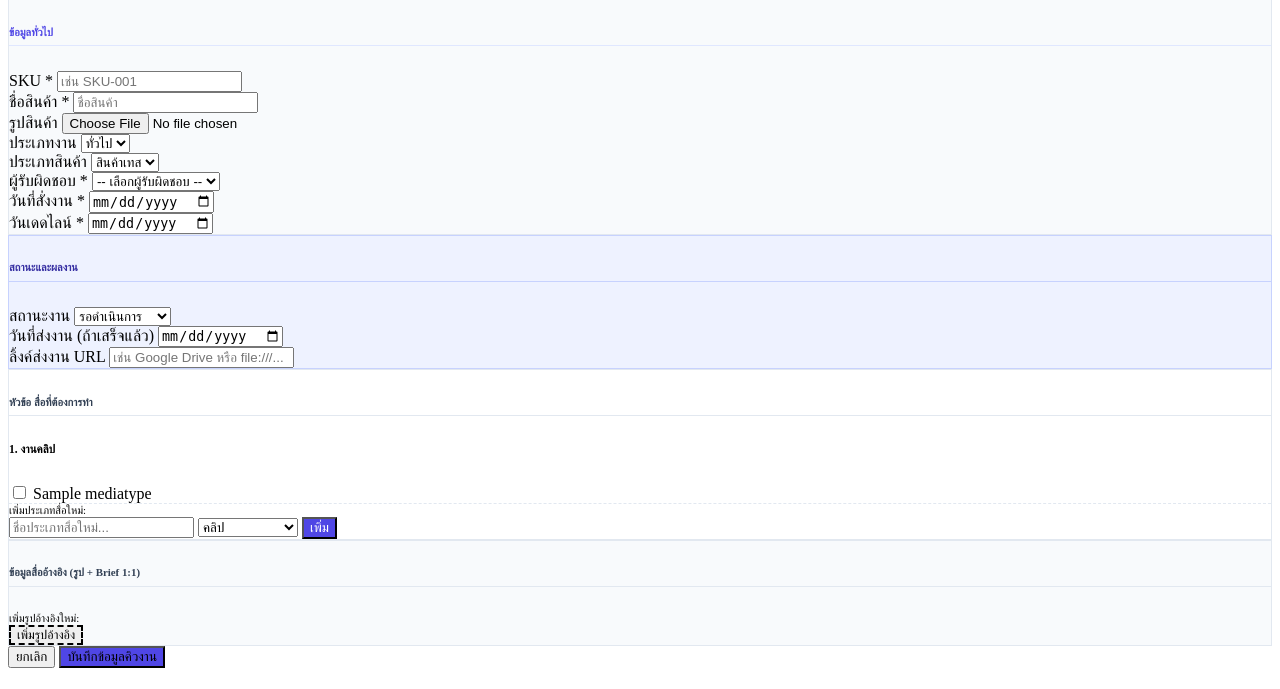
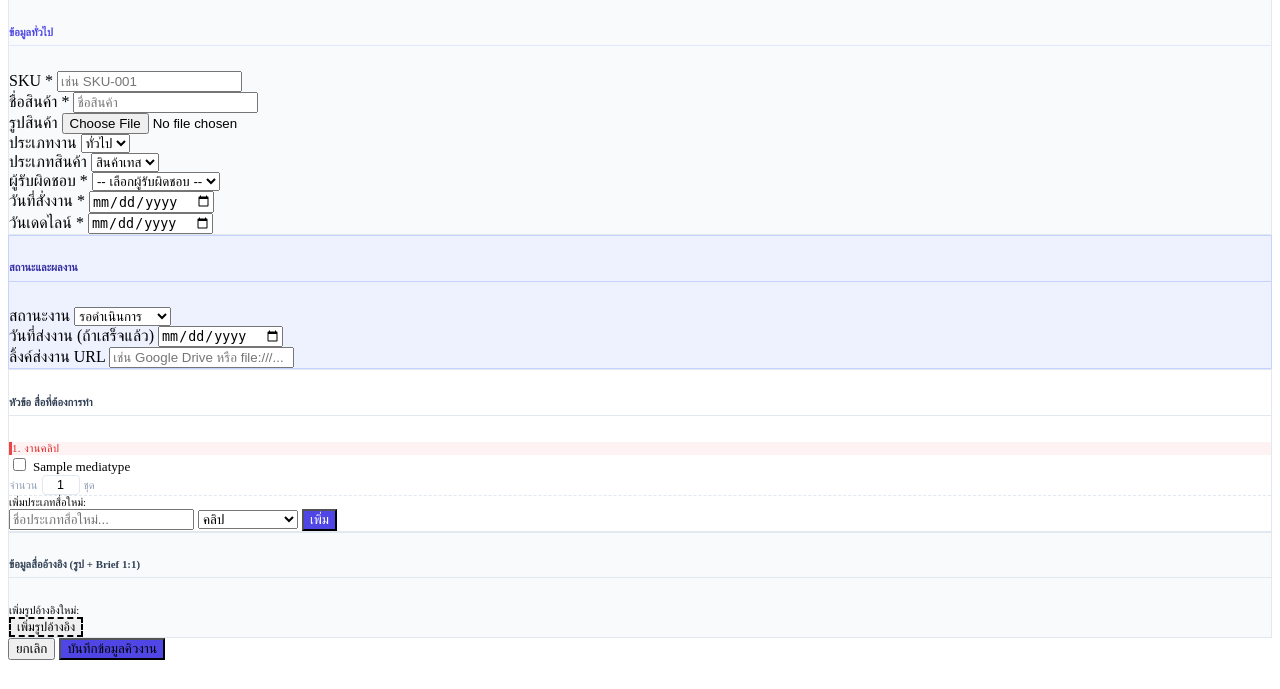
Before and after one commit to Git-Thanapol/mos_content_management, a Django app: page /graphicqueue/add/ in a window 1280 px wide. Shown: the part 111-800 px from the top of the page. Run offline with Django 5.2, Linux system fonts and the light colour scheme; a user stored in the database is signed in; tables that the repository leaves empty hold one stand-in row (values such as "Sample post").

Commit message:
Graphic Queue modal: media qty per type, new media names, UI polish
Data:
- Add GraphicJob.media_quantities JSONField ({str(pk): qty})
- Migration 0002_graphicjob_media_quantities
- Create apps/graphicqueue/templatetags/graphicqueue_tags.py with get_qty filter
- Update seed_graphicqueue: new media names (6 clip + 3 image) + --flush flag
  Video: คลิป 1:1/4:5/9:16 มีกรอบ/ไม่มีกรอบ
  Image: ภาพ 1 ภาพ 4:5, ภาพ 1 ภาพ 9:16, ภาพ อัลบั้ม 4 ภาพ 1:1

Views:
- queue_form POST: save media_quantities per checked media type
- queue_form GET: pass checked_quantities to form modal context
- media_type_add POST: preserve qty values across HTMX swap
- view_media_modal: pass media_quantities to template

media_options.html:
- Red left-border header for งานคลิป; blue for งานภาพ
- Each row: checkbox | label | จำนวน [n] ชุด
- Hover highlight (red tint for clip, blue tint for image)
- Number input without spinner arrows (-webkit/-moz)

queue_form_modal.html:
- Pass checked_quantities via include
- Include all inputs in HTMX media_type_add request (qty preserved)
- Add CSS to globally hide number spinners in modal

view_media_modal.html:
- Show qty badge (n ชุด) next to each media type

Co-Authored-By: Claude Sonnet 4.6 <noreply@anthropic.com>

```diff
--- a/apps/graphicqueue/models.py
+++ b/apps/graphicqueue/models.py
@@ -71,6 +71,7 @@ class GraphicJob(models.Model):
     work_url = models.CharField(max_length=1000, blank=True, verbose_name="URL ลิ้งค์ส่งงาน")
 
     media_types = models.ManyToManyField(MediaType, blank=True, related_name="jobs", verbose_name="สื่อที่ต้องการทำ")
+    media_quantities = models.JSONField(default=dict, blank=True, verbose_name="จำนวนสื่อต่อประเภท")
 
     created_at = models.DateTimeField(auto_now_add=True)
     updated_at = models.DateTimeField(auto_now=True)
--- /dev/null
+++ b/apps/graphicqueue/templatetags/graphicqueue_tags.py
@@ -0,0 +1,12 @@
+from django import template
+
+register = template.Library()
+
+
+@register.filter
+def get_qty(quantities, pk):
+    """Return quantity for a media type pk from a {str(pk): qty} dict. Defaults to 1."""
+    try:
+        return int(quantities.get(str(pk), 1))
+    except (ValueError, TypeError):
+        return 1
--- a/apps/graphicqueue/views.py
+++ b/apps/graphicqueue/views.py
@@ -119,9 +119,19 @@ def queue_form(request, pk=None):
             with transaction.atomic():
                 job = form.save()
 
-                # Media types M2M
+                # Media types M2M + quantities
                 media_ids = request.POST.getlist("media_type_ids")
                 job.media_types.set(MediaType.objects.filter(pk__in=media_ids))
+                quantities = {}
+                for pk in media_ids:
+                    if pk.isdigit():
+                        qty_str = request.POST.get(f"media_qty_{pk}", "1")
+                        try:
+                            quantities[pk] = max(1, int(qty_str))
+                        except (ValueError, TypeError):
+                            quantities[pk] = 1
+                job.media_quantities = quantities
+                job.save(update_fields=["media_quantities"])
 
                 # Delete selected existing ref images
                 delete_ids = request.POST.getlist("delete_ref_ids")
@@ -146,6 +156,7 @@ def queue_form(request, pk=None):
         form = GraphicJobForm(instance=instance)
 
     checked_ids = set(instance.media_types.values_list("pk", flat=True)) if instance else set()
+    checked_quantities = {str(k): v for k, v in (instance.media_quantities or {}).items()} if instance else {}
     video_types = MediaType.objects.filter(category=MediaType.CATEGORY_VIDEO).order_by("order", "id")
     image_types = MediaType.objects.filter(category=MediaType.CATEGORY_IMAGE).order_by("order", "id")
     existing_refs = list(instance.ref_images.all()) if instance else []
@@ -154,6 +165,7 @@ def queue_form(request, pk=None):
         "form": form,
         "instance": instance,
         "checked_ids": checked_ids,
+        "checked_quantities": checked_quantities,
         "video_types": video_types,
         "image_types": image_types,
         "existing_refs": existing_refs,
@@ -185,6 +197,7 @@ def media_options(request):
         "video_types": video_types,
         "image_types": image_types,
         "checked_ids": checked_ids,
+        "checked_quantities": {},
     })
 
 
@@ -197,6 +210,17 @@ def media_type_add(request):
     checked_str = request.POST.getlist("media_type_ids")
     checked_ids = set(int(x) for x in checked_str if x.isdigit())
 
+    # Preserve quantity values across the HTMX swap
+    checked_quantities = {}
+    for key, val in request.POST.items():
+        if key.startswith("media_qty_"):
+            pk = key[len("media_qty_"):]
+            if pk.isdigit():
+                try:
+                    checked_quantities[pk] = max(1, int(val))
+                except (ValueError, TypeError):
+                    checked_quantities[pk] = 1
+
     if name:
         order = MediaType.objects.filter(category=category).count()
         mtype, _ = MediaType.objects.get_or_create(
@@ -204,6 +228,7 @@ def media_type_add(request):
             defaults={"category": category, "order": order},
         )
         checked_ids.add(mtype.pk)
+        checked_quantities[str(mtype.pk)] = 1
 
     video_types = MediaType.objects.filter(category=MediaType.CATEGORY_VIDEO).order_by("order", "id")
     image_types = MediaType.objects.filter(category=MediaType.CATEGORY_IMAGE).order_by("order", "id")
@@ -211,6 +236,7 @@ def media_type_add(request):
         "video_types": video_types,
         "image_types": image_types,
         "checked_ids": checked_ids,
+        "checked_quantities": checked_quantities,
     })
 
 
@@ -225,6 +251,7 @@ def view_media_modal(request, pk):
         "job": job,
         "video_media": video_media,
         "image_media": image_media,
+        "media_quantities": {str(k): v for k, v in (job.media_quantities or {}).items()},
     })
 
 
--- a/templates/graphicqueue/partials/media_options.html
+++ b/templates/graphicqueue/partials/media_options.html
@@ -1,39 +1,71 @@
+{% load graphicqueue_tags %}
+
 {% if video_types %}
-<div class="mb-2">
-    <h6 class="text-danger fw-bold mb-2" style="font-size:.72rem">1. งานคลิป</h6>
-    <div class="ps-1">
+<div class="mb-3">
+    <div class="d-flex align-items-center px-2 py-1 rounded-2 mb-2"
+         style="background:#fef2f2;border-left:3px solid #ef4444">
+        <i class="fa-solid fa-clapperboard me-2" style="color:#ef4444;font-size:.75rem"></i>
+        <small class="fw-bold" style="color:#dc2626;font-size:.68rem;text-transform:uppercase;letter-spacing:.04em">1. งานคลิป</small>
+    </div>
     {% for mt in video_types %}
-        <div class="form-check mb-1">
-            <input class="form-check-input" type="checkbox"
+    <div class="d-flex align-items-center gap-2 px-2 py-1 rounded-2 mb-1"
+         style="cursor:pointer;transition:background .1s"
+         onmouseover="this.style.background='#fef2f2'"
+         onmouseout="this.style.background=''">
+        <input class="form-check-input flex-shrink-0 mt-0" type="checkbox"
                name="media_type_ids"
                value="{{ mt.pk }}"
                id="mt-{{ mt.pk }}"
-                   {% if mt.pk in checked_ids %}checked{% endif %}>
-            <label class="form-check-label small" for="mt-{{ mt.pk }}">{{ mt.name }}</label>
+               {% if mt.pk in checked_ids %}checked{% endif %}
+               style="cursor:pointer">
+        <label class="form-check-label flex-grow-1" for="mt-{{ mt.pk }}"
+               style="cursor:pointer;font-size:.82rem;user-select:none">{{ mt.name }}</label>
+        <div class="d-flex align-items-center gap-1 flex-shrink-0" style="color:#94a3b8">
+            <span style="font-size:.7rem">จำนวน</span>
+            <input type="number" name="media_qty_{{ mt.pk }}"
+                   value="{{ checked_quantities|get_qty:mt.pk }}"
+                   min="1" max="99"
+                   style="width:38px;padding:2px 4px;border:1px solid #e2e8f0;border-radius:4px;font-size:.78rem;text-align:center;outline:none;-moz-appearance:textfield">
+            <span style="font-size:.7rem">ชุด</span>
+        </div>
     </div>
     {% endfor %}
-    </div>
 </div>
 {% endif %}
 
 {% if image_types %}
 <div>
-    <h6 class="text-primary fw-bold mb-2" style="font-size:.72rem">2. งานรูปภาพ</h6>
-    <div class="ps-1">
+    <div class="d-flex align-items-center px-2 py-1 rounded-2 mb-2"
+         style="background:#eff6ff;border-left:3px solid #3b82f6">
+        <i class="fa-solid fa-image me-2" style="color:#3b82f6;font-size:.75rem"></i>
+        <small class="fw-bold" style="color:#1d4ed8;font-size:.68rem;text-transform:uppercase;letter-spacing:.04em">2. งานภาพ</small>
+    </div>
     {% for mt in image_types %}
-        <div class="form-check mb-1">
-            <input class="form-check-input" type="checkbox"
+    <div class="d-flex align-items-center gap-2 px-2 py-1 rounded-2 mb-1"
+         style="cursor:pointer;transition:background .1s"
+         onmouseover="this.style.background='#eff6ff'"
+         onmouseout="this.style.background=''">
+        <input class="form-check-input flex-shrink-0 mt-0" type="checkbox"
                name="media_type_ids"
                value="{{ mt.pk }}"
                id="mt-{{ mt.pk }}"
-                   {% if mt.pk in checked_ids %}checked{% endif %}>
-            <label class="form-check-label small" for="mt-{{ mt.pk }}">{{ mt.name }}</label>
+               {% if mt.pk in checked_ids %}checked{% endif %}
+               style="cursor:pointer">
+        <label class="form-check-label flex-grow-1" for="mt-{{ mt.pk }}"
+               style="cursor:pointer;font-size:.82rem;user-select:none">{{ mt.name }}</label>
+        <div class="d-flex align-items-center gap-1 flex-shrink-0" style="color:#94a3b8">
+            <span style="font-size:.7rem">จำนวน</span>
+            <input type="number" name="media_qty_{{ mt.pk }}"
+                   value="{{ checked_quantities|get_qty:mt.pk }}"
+                   min="1" max="99"
+                   style="width:38px;padding:2px 4px;border:1px solid #e2e8f0;border-radius:4px;font-size:.78rem;text-align:center;outline:none;-moz-appearance:textfield">
+            <span style="font-size:.7rem">ชุด</span>
+        </div>
     </div>
     {% endfor %}
-    </div>
 </div>
 {% endif %}
 
 {% if not video_types and not image_types %}
-<p class="text-muted small">ยังไม่มีประเภทสื่อ — เพิ่มด้วยช่องด้านล่าง</p>
+<p class="text-muted small text-center py-2">ยังไม่มีประเภทสื่อ — เพิ่มด้วยช่องด้านล่าง</p>
 {% endif %}
--- a/templates/graphicqueue/partials/queue_form_modal.html
+++ b/templates/graphicqueue/partials/queue_form_modal.html
@@ -112,7 +112,7 @@
                                 </h6>
 
                                 <div id="media-options">
-                                    {% include "graphicqueue/partials/media_options.html" %}
+                                    {% include "graphicqueue/partials/media_options.html" with checked_quantities=checked_quantities %}
                                 </div>
 
                                 <!-- Add new media type freetext -->
@@ -133,7 +133,7 @@
                                                 hx-post="{% url 'graphicqueue:media_type_add' %}"
                                                 hx-target="#media-options"
                                                 hx-swap="innerHTML"
-                                                hx-include="#media-options input[type=checkbox], [name=new_type_name], [name=new_type_category], [name=csrfmiddlewaretoken]">
+                                                hx-include="#media-options input, [name=new_type_name], [name=new_type_category]">
                                             <i class="fa-solid fa-plus me-1"></i>เพิ่ม
                                         </button>
                                     </div>
@@ -201,6 +201,11 @@
     </div>
 </div>
 
+<style>
+input[type=number]::-webkit-outer-spin-button,
+input[type=number]::-webkit-inner-spin-button { -webkit-appearance: none; margin: 0; }
+input[type=number] { -moz-appearance: textfield; }
+</style>
 <script>
 function addRefRow() {
     const tpl = `<div class="d-flex gap-2 align-items-start mb-2 new-ref-row">
```
Also changed, not shown: apps/graphicqueue/management/commands/seed_graphicqueue.py (+27 -15 lines), templates/graphicqueue/partials/view_media_modal.html (+17 -4 lines), apps/graphicqueue/migrations/0002_graphicjob_media_quantities.py (added), apps/graphicqueue/templatetags/__init__.py (added). Lines whose indentation alone changed are shown as unchanged.
